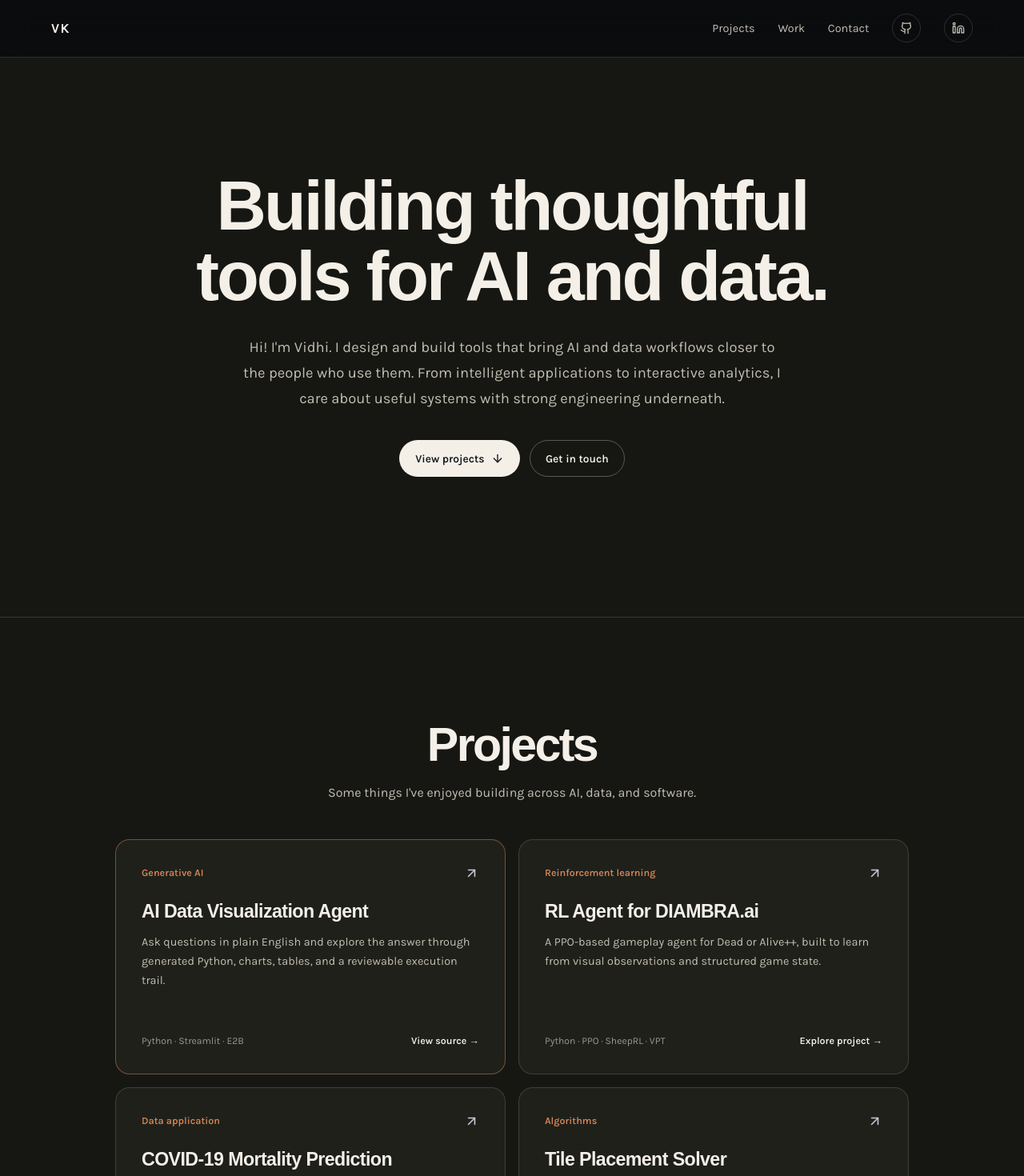
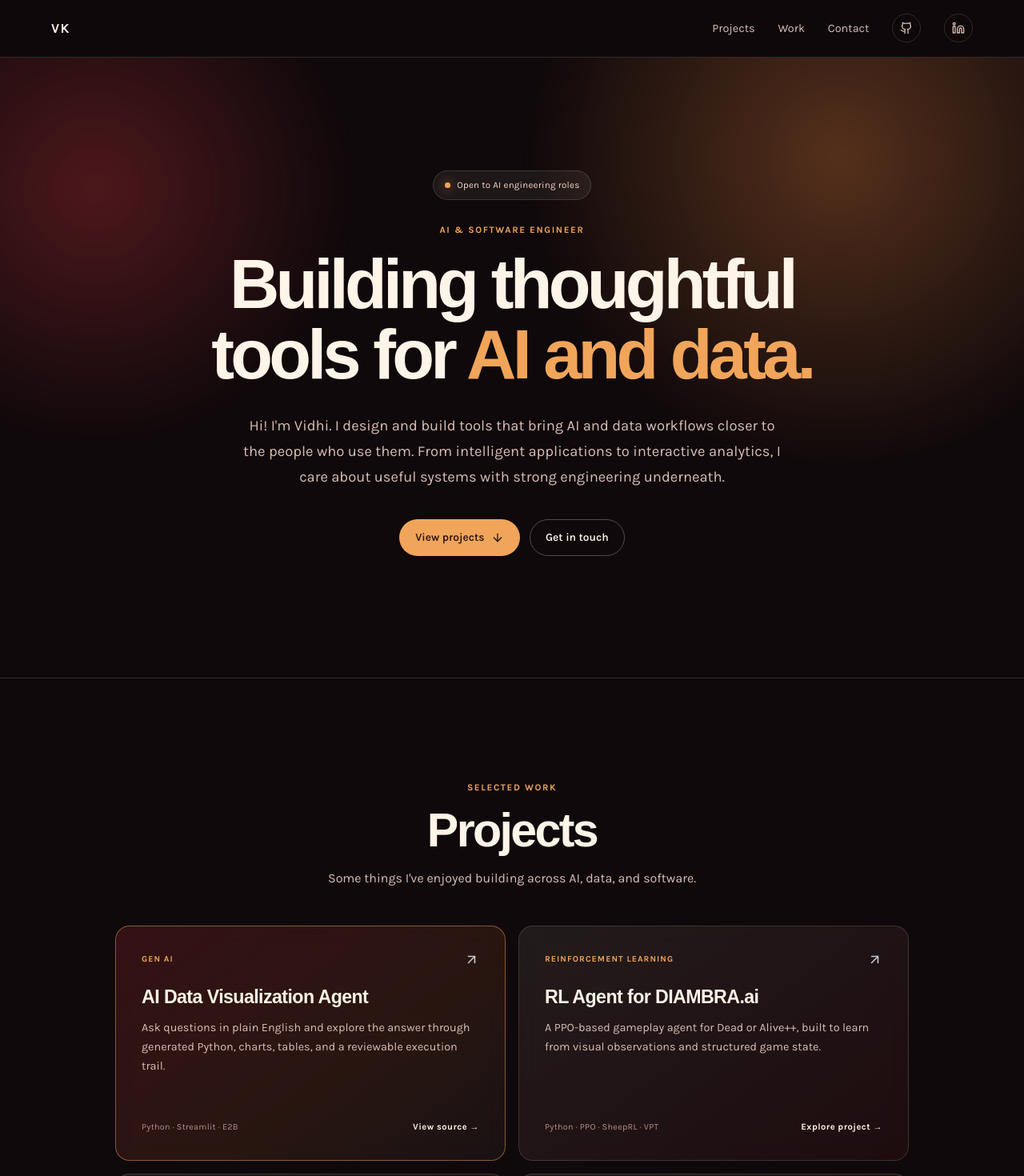
Before and after one commit to Vidhivk99/vidhi-khandelwal-portfolio, a Next.js app: page / in a window 1280 px wide. Shown: the top 1470 px of the page at 80% size. Built offline with nearby package versions, Linux system fonts and the light colour scheme; a web font is replaced by a local one.

Commit message:
Restore expressive burgundy glass portfolio direction

```diff
--- a/app/globals.css
+++ b/app/globals.css
@@ -1,15 +1,15 @@
 @import "tailwindcss";
 
 :root {
-  --canvas: #161713;
-  --canvas-raised: #1f201a;
-  --ink: #f4f0e8;
-  --muted: #c2bdb0;
-  --quiet: #9d978b;
-  --line: rgba(244, 240, 232, 0.15);
-  --line-strong: rgba(244, 240, 232, 0.3);
-  --accent: #d78757;
-  --accent-dark: #aa6038;
+  --canvas: #10090b;
+  --canvas-raised: rgba(64, 27, 29, 0.5);
+  --ink: #fff4e8;
+  --muted: #d8beb4;
+  --quiet: #b48e83;
+  --line: rgba(255, 244, 232, 0.14);
+  --line-strong: rgba(255, 244, 232, 0.28);
+  --accent: #f0a55a;
+  --accent-dark: #c96c46;
 }
 
 * { box-sizing: border-box; }
@@ -29,7 +29,7 @@ a { color: inherit; text-decoration: none; }
 .site-header {
   align-items: center;
   backdrop-filter: blur(18px);
-  background: rgba(8, 9, 13, 0.74);
+  background: rgba(16, 9, 11, 0.74);
   border-bottom: 1px solid var(--line);
   display: flex;
   height: 72px;
@@ -77,7 +77,39 @@ a { color: inherit; text-decoration: none; }
   transform: translateY(-1px);
 }
 
-.hero { border-bottom: 1px solid var(--line); min-height: min(700px, calc(100svh - 72px)); }
+.hero {
+  border-bottom: 1px solid var(--line);
+  isolation: isolate;
+  min-height: min(760px, calc(100svh - 72px));
+  overflow: hidden;
+  position: relative;
+}
+
+.hero-glow {
+  border-radius: 50%;
+  filter: blur(12px);
+  pointer-events: none;
+  position: absolute;
+  z-index: -1;
+}
+
+.hero-glow-left {
+  animation: float-left 18s ease-in-out infinite alternate;
+  background: radial-gradient(circle, rgba(164, 45, 53, 0.42), transparent 66%);
+  height: 620px;
+  left: -260px;
+  top: -160px;
+  width: 720px;
+}
+
+.hero-glow-right {
+  animation: float-right 16s ease-in-out infinite alternate;
+  background: radial-gradient(circle, rgba(221, 125, 61, 0.34), transparent 67%);
+  height: 740px;
+  right: -220px;
+  top: -270px;
+  width: 860px;
+}
 
 .hero-content {
   animation: rise 600ms 100ms both;
@@ -88,16 +120,49 @@ a { color: inherit; text-decoration: none; }
   text-align: center;
 }
 
+.availability {
+  align-items: center;
+  backdrop-filter: blur(8px);
+  background: rgba(255, 244, 232, 0.06);
+  border: 1px solid var(--line);
+  border-radius: 999px;
+  color: #f3d8c8;
+  display: inline-flex;
+  font-size: 0.72rem;
+  gap: 0.55rem;
+  letter-spacing: 0.02em;
+  margin: 0 0 1.85rem;
+  padding: 0.55rem 0.85rem;
+}
+
+.availability span {
+  background: var(--accent);
+  border-radius: 50%;
+  box-shadow: 0 0 14px rgba(240, 165, 90, 0.9);
+  height: 7px;
+  width: 7px;
+}
+
+.hero-kicker, .section-label {
+  color: var(--accent);
+  font-size: 0.72rem;
+  font-weight: 700;
+  letter-spacing: 0.14em;
+  margin: 0 0 0.9rem;
+}
+
 .hero h1 {
   color: var(--ink);
   font-family: var(--font-display), sans-serif;
   font-size: clamp(3rem, 7vw, 5.4rem);
   font-weight: 600;
-  letter-spacing: -0.035em;
+  letter-spacing: -0.055em;
   line-height: 1.02;
   margin: 0 auto;
   max-width: 820px;
 }
+
+.hero h1 span { color: var(--accent); }
 
 .hero-intro {
   color: var(--muted);
@@ -125,8 +190,8 @@ a { color: inherit; text-decoration: none; }
 
 .button:hover { transform: translateY(-2px); }
 
-.button-primary { background: var(--ink); color: #11131a; }
-.button-primary:hover { background: white; }
+.button-primary { background: var(--accent); color: #29120e; }
+.button-primary:hover { background: #ffd19b; }
 
 .button-secondary { border-color: var(--line-strong); color: var(--ink); }
 .button-secondary:hover { background: rgba(255, 255, 255, 0.08); border-color: rgba(255, 255, 255, 0.38); }
@@ -149,7 +214,8 @@ a { color: inherit; text-decoration: none; }
 .project-grid { display: grid; gap: 1rem; grid-template-columns: repeat(2, minmax(0, 1fr)); }
 
 .project-card {
-  background: var(--canvas-raised);
+  backdrop-filter: blur(12px);
+  background: linear-gradient(145deg, rgba(255, 244, 232, 0.08), rgba(96, 31, 34, 0.18));
   border: 1px solid var(--line);
   border-radius: 18px;
   display: flex;
@@ -160,11 +226,23 @@ a { color: inherit; text-decoration: none; }
   transition: border-color 180ms ease, box-shadow 180ms ease, transform 180ms ease;
 }
 
-.project-card:hover { background: #292a22; border-color: rgba(244, 240, 232, 0.38); box-shadow: 0 16px 30px rgba(0, 0, 0, 0.2); transform: translateY(-4px); }
-.project-card-featured { border-color: rgba(215, 135, 87, 0.48); }
+.project-card::before {
+  background: radial-gradient(circle at 10% 0%, rgba(240, 165, 90, 0.18), transparent 38%);
+  border-radius: inherit;
+  content: "";
+  inset: 0;
+  opacity: 0;
+  position: absolute;
+  transition: opacity 180ms ease;
+}
+
+.project-card > * { position: relative; }
+.project-card:hover { border-color: rgba(255, 244, 232, 0.38); box-shadow: 0 20px 60px rgba(0, 0, 0, 0.32); transform: translateY(-5px); }
+.project-card:hover::before { opacity: 1; }
+.project-card-featured { background: linear-gradient(145deg, rgba(159, 43, 52, 0.26), rgba(207, 111, 61, 0.13) 60%, rgba(255, 244, 232, 0.04)); border-color: rgba(240, 165, 90, 0.48); }
 
 .project-card-topline { align-items: center; color: var(--accent); display: flex; justify-content: space-between; }
-.project-card-topline p { font-size: 0.78rem; font-weight: 600; margin: 0; }
+.project-card-topline p { font-size: 0.66rem; font-weight: 700; letter-spacing: 0.1em; margin: 0; }
 .project-card-topline svg { color: #c6cad6; transition: transform 180ms ease; }
 .project-card:hover .project-card-topline svg { transform: translate(3px, -3px); }
 
@@ -172,14 +250,15 @@ a { color: inherit; text-decoration: none; }
 .project-description { color: var(--muted); font-size: 0.9rem; line-height: 1.65; margin: 0.75rem 0 1.55rem; }
 
 .project-card-footer { align-items: end; display: flex; gap: 1rem; justify-content: space-between; margin-top: auto; }
-.project-card-footer > span { color: var(--quiet); font-size: 0.76rem; line-height: 1.5; max-width: 65%; }
-.project-card-footer strong { color: var(--ink); font-size: 0.78rem; font-weight: 600; text-align: right; white-space: nowrap; }
+.project-card-footer > span { color: var(--quiet); font-size: 0.68rem; letter-spacing: 0.025em; line-height: 1.5; max-width: 65%; }
+.project-card-footer strong { color: var(--ink); font-size: 0.7rem; font-weight: 700; letter-spacing: 0.04em; text-align: right; white-space: nowrap; }
 
 .experience-section { border-top: 1px solid rgba(255, 255, 255, 0.06); max-width: 1180px; }
 .experience-list { display: flex; flex-direction: column; gap: 0.8rem; }
 
 .experience-card {
-  background: var(--canvas-raised);
+  backdrop-filter: blur(10px);
+  background: rgba(255, 244, 232, 0.045);
   border: 1px solid var(--line);
   border-radius: 16px;
   display: grid;
@@ -189,22 +268,25 @@ a { color: inherit; text-decoration: none; }
   transition: background 160ms ease, border-color 160ms ease;
 }
 
-.experience-card:hover { background: #292a22; border-color: var(--line-strong); }
+.experience-card:hover { background: rgba(255, 244, 232, 0.08); border-color: var(--line-strong); }
 .experience-meta { display: flex; flex-direction: column; gap: 0.35rem; }
 .experience-meta time { color: var(--accent); font-size: 0.82rem; font-weight: 600; }
 .experience-meta span { color: var(--quiet); font-size: 0.84rem; }
 .experience-card h3 { font-family: var(--font-display), sans-serif; font-size: 1.05rem; font-weight: 600; letter-spacing: -0.02em; margin: 0; }
 .experience-card h3 span { color: var(--quiet); font-weight: 400; }
-.experience-card p { color: var(--muted); font-size: 0.92rem; line-height: 1.7; margin: 0.65rem 0 0; max-width: 70ch; }
+.experience-card p { color: var(--muted); font-size: 0.92rem; line-height: 1.7; margin: 0.65rem 0 0; }
 
 .skill-list { display: flex; flex-wrap: wrap; gap: 0.55rem; justify-content: center; margin-top: 2.8rem; }
-.skill-list span { border: 1px solid var(--line); border-radius: 999px; color: var(--muted); font-size: 0.82rem; padding: 0.5rem 0.82rem; }
+.skill-list span { border: 1px solid var(--line); border-radius: 999px; color: var(--muted); font-size: 0.72rem; letter-spacing: 0.04em; padding: 0.5rem 0.82rem; }
 
-.contact-section { border-top: 1px solid var(--line); }
+.contact-section { border-top: 1px solid var(--line); isolation: isolate; overflow: hidden; position: relative; }
+.contact-glow { background: radial-gradient(circle, rgba(147, 38, 50, 0.42), transparent 65%); border-radius: 50%; bottom: -380px; filter: blur(12px); height: 700px; left: 50%; pointer-events: none; position: absolute; transform: translateX(-50%); width: 950px; z-index: -1; }
 .contact-content { margin: 0 auto; max-width: 790px; padding: clamp(5.5rem, 11vw, 8.5rem) 1.5rem 2rem; text-align: center; }
 .contact-content > p { color: var(--muted); font-size: 1rem; line-height: 1.7; margin: 1.25rem auto 0; max-width: 520px; }
 
 @keyframes rise { from { opacity: 0; transform: translateY(16px); } to { opacity: 1; transform: translateY(0); } }
+@keyframes float-left { to { transform: translate(80px, 58px) scale(1.06); } }
+@keyframes float-right { to { transform: translate(-70px, 80px) scale(1.08); } }
 
 @media (max-width: 700px) {
   .site-header { height: 64px; padding: 0 1.25rem; }
--- a/app/page.tsx
+++ b/app/page.tsx
@@ -11,7 +11,7 @@ export const metadata: Metadata = {
 const projects = [
   {
     title: "AI Data Visualization Agent",
-    tag: "Generative AI",
+    tag: "GEN AI",
     description:
       "Ask questions in plain English and explore the answer through generated Python, charts, tables, and a reviewable execution trail.",
     stack: "Python · Streamlit · E2B",
@@ -21,7 +21,7 @@ const projects = [
   },
   {
     title: "RL Agent for DIAMBRA.ai",
-    tag: "Reinforcement learning",
+    tag: "REINFORCEMENT LEARNING",
     description:
       "A PPO-based gameplay agent for Dead or Alive++, built to learn from visual observations and structured game state.",
     stack: "Python · PPO · SheepRL · VPT",
@@ -30,7 +30,7 @@ const projects = [
   },
   {
     title: "COVID-19 Mortality Prediction",
-    tag: "Data application",
+    tag: "DATA APPLICATION",
     description:
       "An interactive R and Shiny application for exploring pandemic signals, country-level trends, and interpretable mortality models.",
     stack: "R · Shiny · ggplot2 · dplyr",
@@ -39,7 +39,7 @@ const projects = [
   },
   {
     title: "Tile Placement Solver",
-    tag: "Algorithms",
+    tag: "ALGORITHMS",
     description:
       "A backtracking search project for structured tile puzzles, with validation, undo support, and a practical command-line workflow.",
     stack: "Python · Search · Algorithms",
@@ -94,8 +94,12 @@ export default function Home() {
       <SiteHeader />
 
       <section className="hero" id="top" aria-labelledby="hero-title">
+        <div className="hero-glow hero-glow-left" aria-hidden="true" />
+        <div className="hero-glow hero-glow-right" aria-hidden="true" />
         <div className="hero-content">
-          <h1 id="hero-title">Building thoughtful tools for AI and data.</h1>
+          <p className="availability"><span /> Open to AI engineering roles</p>
+          <p className="hero-kicker">AI &amp; SOFTWARE ENGINEER</p>
+          <h1 id="hero-title">Building thoughtful tools for <span>AI and data.</span></h1>
           <p className="hero-intro">
             Hi! I&apos;m Vidhi. I design and build tools that bring AI and data workflows closer to the people who use them. From intelligent applications to interactive analytics, I care about useful systems with strong engineering underneath.
           </p>
@@ -112,6 +116,7 @@ export default function Home() {
 
       <section className="section projects-section" id="projects" aria-labelledby="projects-title">
         <div className="section-heading">
+          <p className="section-label">SELECTED WORK</p>
           <h2 id="projects-title">Projects</h2>
           <p>Some things I&apos;ve enjoyed building across AI, data, and software.</p>
         </div>
@@ -141,6 +146,7 @@ export default function Home() {
 
       <section className="section experience-section" id="experience" aria-labelledby="experience-title">
         <div className="section-heading">
+          <p className="section-label">CAREER</p>
           <h2 id="experience-title">Experience</h2>
           <p>Engineering experience across product, data, and applied AI.</p>
         </div>
@@ -164,7 +170,9 @@ export default function Home() {
       </section>
 
       <section className="contact-section" id="contact" aria-labelledby="contact-title">
+        <div className="contact-glow" aria-hidden="true" />
         <div className="contact-content">
+          <p className="section-label">LET&apos;S TALK</p>
           <h2 id="contact-title">Let&apos;s build something useful.</h2>
           <p>
             I&apos;m always happy to connect about AI engineering, data products, or an interesting problem worth working through.
```
